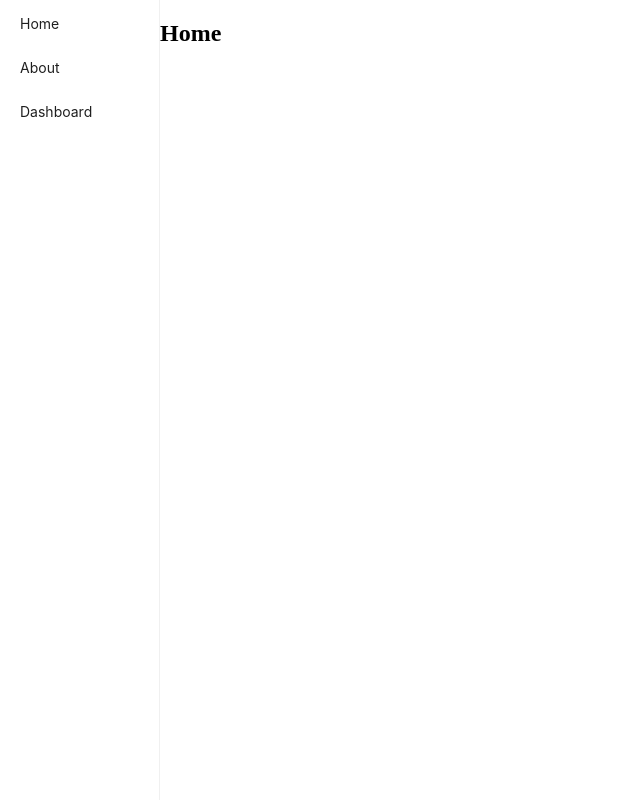
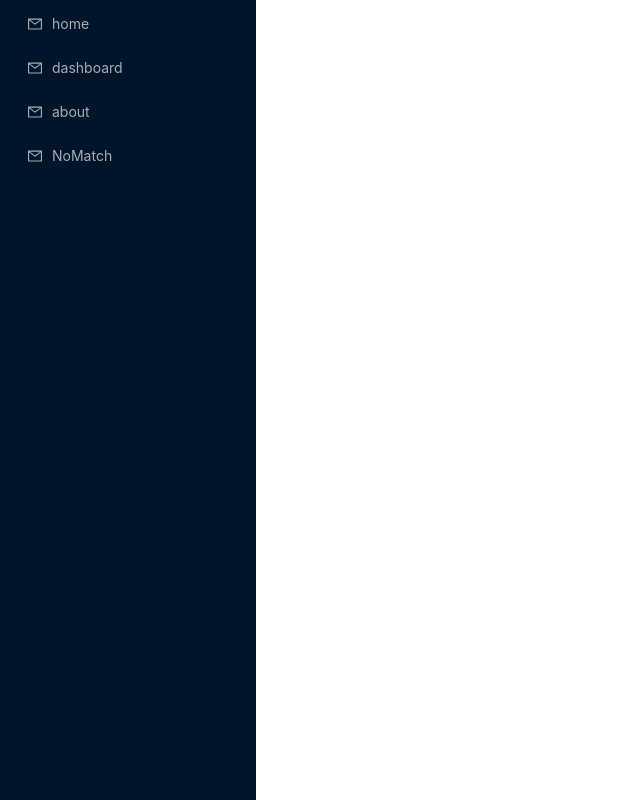
Before and after one commit to Wqiang404/bigFileUpload, a React app: page / in a window 1280 px wide. Shown: the whole page, without its empty margins (0-640 px from the left). Built offline with nearby package versions, Linux system fonts and the light colour scheme.

Commit message:
historyApiFallback解决路由404问题

```diff
--- a/src/App.tsx
+++ b/src/App.tsx
@@ -12,7 +12,7 @@ export default function App() {
     <div>
       <Routes>
         <Route path="/" element={<Layout />}>
-          <Route index element={<Home />} />
+          <Route index path="home" element={<Home />} />
           <Route path="about" element={<About />} />
           <Route path="dashboard" element={<Dashboard />} />
           <Route path="*" element={<NoMatch />} />
--- a/src/index.tsx
+++ b/src/index.tsx
@@ -6,7 +6,7 @@ import { Provider } from "react-redux";//负责把属性中的store传递给子
 import { ConfigProvider } from "antd";//配置
 import zh_CN from "antd/locale/zh_CN";//国际化中文
 import App from "./App.tsx";
-import { BrowserRouter } from "react-router-dom";
+import { BrowserRouter, HashRouter } from "react-router-dom";
 // import 'antd/dist/antd.css';
 // import "./assets/css/common.less";//通用的样式
 // import Tabs from "./components/Tabs";//引入底部的页签导航
--- a/src/page/Layout.tsx
+++ b/src/page/Layout.tsx
@@ -1,14 +1,47 @@
-import React from "react";
-import { Routes, Route, Outlet, Link } from "react-router-dom";
+import React, { useState } from "react";
+import { Routes, Route, Outlet, Link, useNavigate } from "react-router-dom";
 import { Menu } from 'antd';
+import { AppstoreOutlined, MailOutlined, SettingOutlined } from '@ant-design/icons';
+import type { MenuProps, MenuTheme } from 'antd';
 import '../static/css/index.css'
 
+type MenuItem = Required<MenuProps>['items'][number];
+
+const items: MenuItem[] = [
+  {
+    key: 'home',
+    label: 'home',
+    icon: <MailOutlined />,
+    // children: []
+  },
+  {
+    key: 'dashboard',
+    label: 'dashboard',
+    icon: <MailOutlined />,
+    // children: []
+  },
+  {
+    key: 'about',
+    label: 'about',
+    icon: <MailOutlined />,
+    // children: []
+  },
+  {
+    key: 'NoMatch',
+    label: 'NoMatch',
+    icon: <MailOutlined />,
+    // children: []
+  }
+]
+
 function Layout() {
-    const menuItems = [
-      { key: 'home', title: 'Home', path: '/' },
-      { key: 'about', title: 'About', path: '/about' },
-      { key: 'dashboard', title: 'Dashboard', path: '/dashboard' },
-    ];
+  const [current, setCurrent] = useState(window.location.pathname.slice(1));
+  const navigate = useNavigate();
+
+  const onClick: MenuProps['onClick'] = (e) => {
+    setCurrent(e.key);
+    navigate(e.key);
+  };
     return (
       <div className="layout">
         {/* <nav>
@@ -28,13 +61,16 @@ function Layout() {
           </ul>
         </nav> */}
         <div className='menu'>
-          <Menu mode="vertical" style={{ lineHeight: '64px', height: '100%' }}>
-            {menuItems.map(item => (
-              <Menu.Item key={item.key}>
-                <Link to={item.path}>{item.title}</Link>
-              </Menu.Item>
-            ))}
-          </Menu>
+          <Menu
+            theme={'dark'}
+            onClick={onClick}
+            style={{ width: 256, height: '100vh' }}
+
+            defaultOpenKeys={['home']}
+            selectedKeys={[current]}
+            mode="inline"
+            items={items}
+          />
         </div>
 
         <div className="container">
@@ -46,4 +82,4 @@ function Layout() {
     );
   }
 
-  export default Layout;
+export default Layout;
--- a/src/static/css/index.css
+++ b/src/static/css/index.css
@@ -4,7 +4,7 @@
     height: 100vh;
 }
 .menu {
-    width: 10rem;
+    /* width: 10rem; */
 }
 .container {
     flex: 1;
--- a/webpack.config.js
+++ b/webpack.config.js
@@ -17,9 +17,10 @@ module.exports = {
             directory: path.join(__dirname, 'dist'), // 静态文件根目录
             publicPath: '/', // 静态文件访问的公共路径
         },
-        historyApiFallback: { //browserHistory的时候，刷新会报404. 自动重定向到index.html
-            index: './src/index.html'
-        }
+        historyApiFallback: true,//当浏览器访问的路径不存在的时候，自动跳转到index.html
+        // historyApiFallback: { //browserHistory的时候，刷新会报404. 自动重定向到index.html
+        //     index: './public/index.html'
+        // }
     },
     resolve: {//配置如何解析
         alias: {//别名
@@ -108,7 +109,7 @@ module.exports = {
     },
     plugins: [
         new HtmlWebpackPlugin({
-            template: './src/index.html'//以此文件作为模板拼入打包后的文件并输出到目标目录中
+            template: './public/index.html'//以此文件作为模板拼入打包后的文件并输出到目标目录中
         }),
         //热更新插件
         new webpack.HotModuleReplacementPlugin()
```
Also changed, not shown: public/index.html (renamed from src/index.html).
